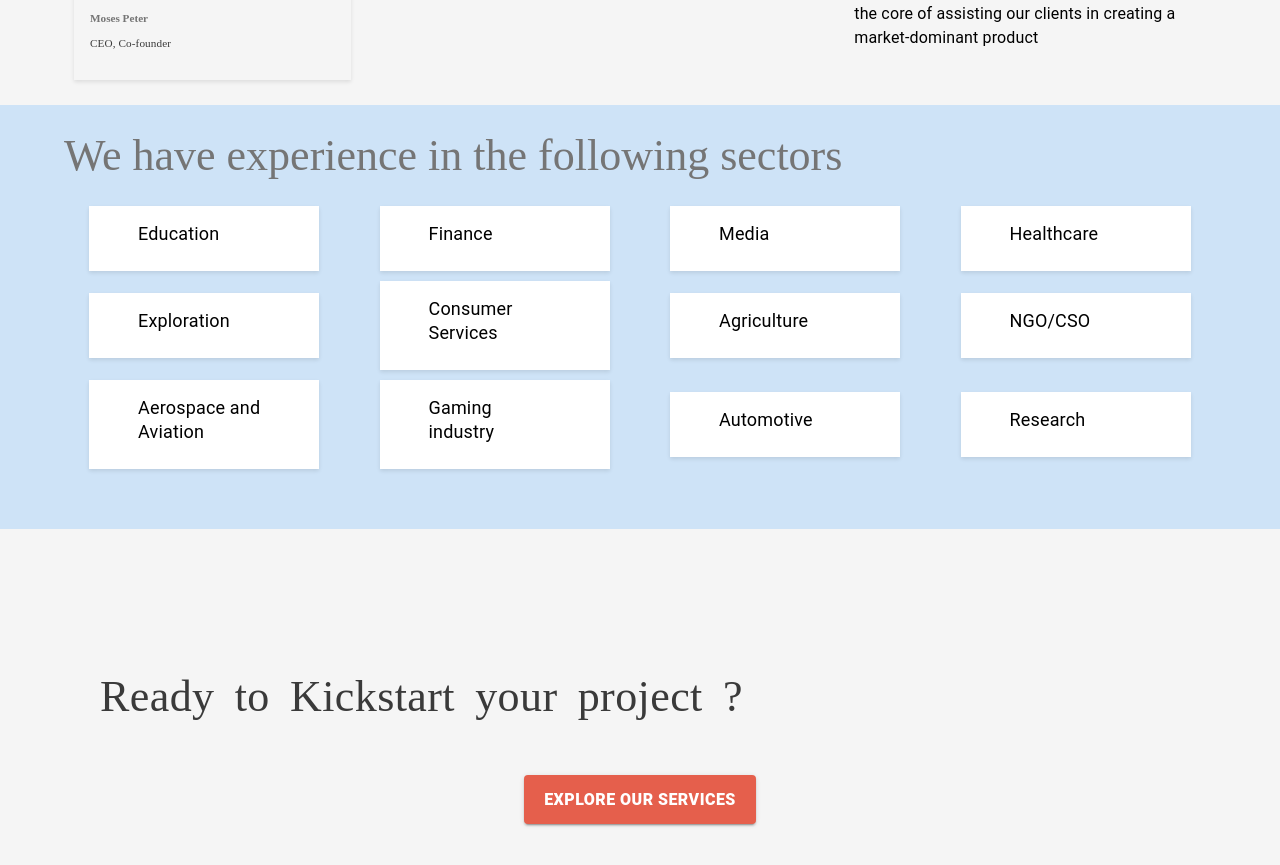
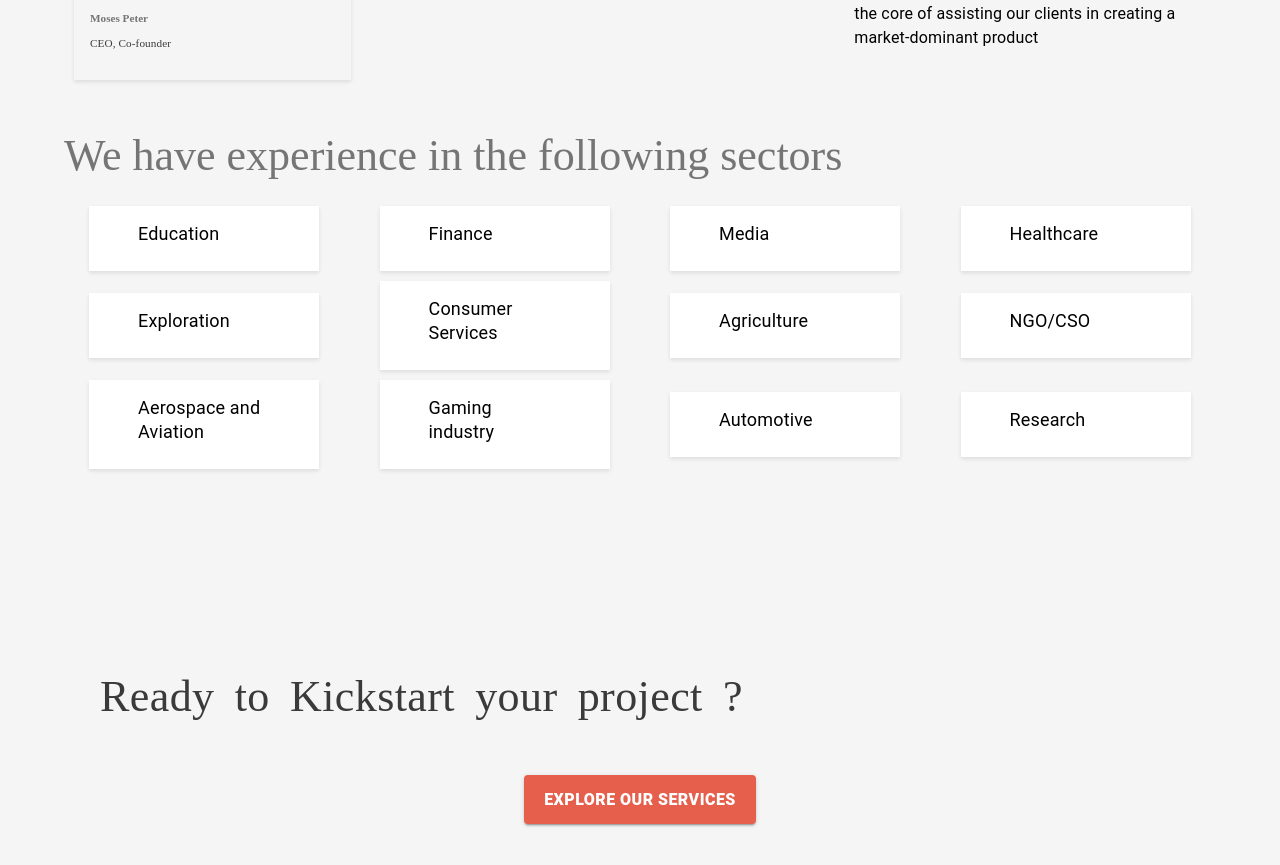
Before and after one commit to Passion94/BenchMarkConsult, a React app: page /aboutus in a window 1280 px wide. Shown: the part 1320-2185 px from the top of the page. Built offline with nearby package versions, Linux system fonts and the light colour scheme.

Commit message:
Made changes to about us background

```diff
--- a/src/pages/about/secondSection/secondSection.jsx
+++ b/src/pages/about/secondSection/secondSection.jsx
@@ -4,7 +4,7 @@ import { Box } from '@mui/material'
 
 export const SecondSection = () => {
   return (
-    <Box sx={{background:"rgba(51, 153, 255, 0.2)"}}>
+    <Box >
         <AreaOfFocus/>
     </Box>
   )
```
